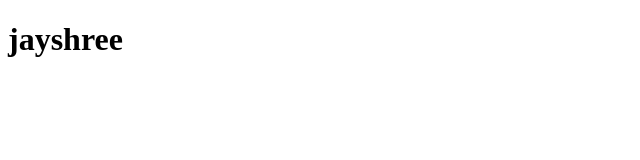
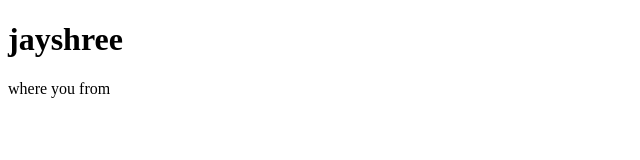
Before and after one commit to jayshree200/Demo-Repo, a plain HTML site: page index.html in a window 1280 px wide. Shown: the whole page, without its empty margins (0-640 px from the left). Drawn offline with Linux system fonts and the light colour scheme.

Commit message:
add somthing

```diff
--- a/index.html
+++ b/index.html
@@ -7,5 +7,6 @@
 </head>
 <body>
    <h1>jayshree</h1>
+   <p>where you from</p>
 </body>
 </html>
```
